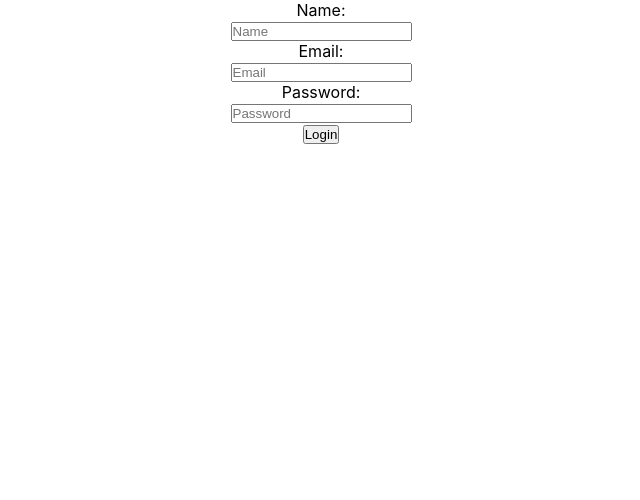
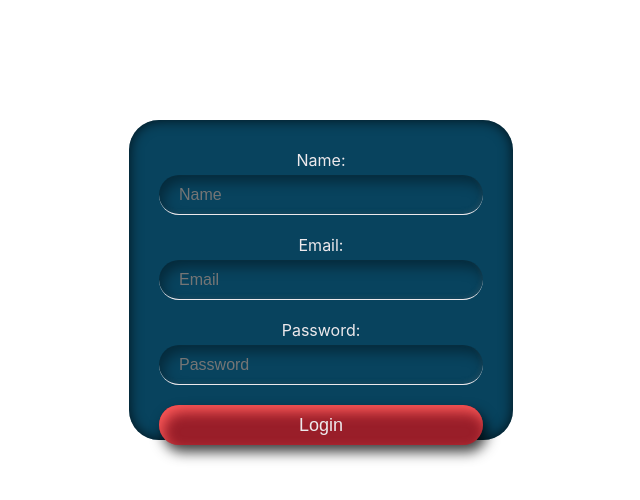
Before and after one commit to LeahWinters/rancidTomatillos, a React (Create React App) app: page /login in a window 1280 px wide. Shown: the top 500 px of the page, without its empty margins (319-959 px from the left). Built offline with nearby package versions, Linux system fonts and the light colour scheme; no server answers.

Commit message:
add styling for login page

```diff
--- a/src/Login/Login.css
+++ b/src/Login/Login.css
@@ -0,0 +1,54 @@
+/* colors:
+blue: #08435e
+red: #991e29
+white: #ede9ec
+light blue: #a1dcf7
+*/
+
+.login-page {
+  height: 100vh;
+}
+.Login {
+  background-color:#08435e;
+  border-radius: 30px;
+  box-shadow: inset 0px 0px 13px 0px #000000c2;;
+  color: #ede9ec;
+  height: 40%;
+  justify-self: center;
+  margin: auto;
+  margin-top: 15vh;
+  padding: 30px;
+  width: 30%;
+}
+
+.login-input {
+  margin-bottom: 20px;
+  width: 100%;
+}
+
+.password-input, .email-input, .name-input {
+  background: transparent;
+  border: none;
+  border-bottom: 1px solid #ede9ec;
+  box-shadow: inset 4px 7px 13px 0px #00000061, inset -2px -2px 4px 0px #8f8f8f1c;
+  border-radius: 30px;
+  color: black;
+  font-size: 16px;
+  height: 40px;
+  margin-top: 5px;
+  outline: none;
+  padding-left: 20px;
+  width: 100%;
+}
+
+.login-btn {
+  border: none;
+  outline: none;
+  height: 40px;
+  color: #ede9ec;
+  font-size: 18px;
+  background: #991e29;
+  border-radius: 20px;
+  box-shadow: 4px 7px 13px 0px #000000c2, inset 4px 7px 13px 0px #fb5858;
+  width: 100%
+}
--- a/src/MoviesContainer/MoviesContainer.js
+++ b/src/MoviesContainer/MoviesContainer.js
@@ -1,6 +1,6 @@
 import React from "react";
 import "./MoviesContainer.css";
-import MovieCard from "../MovieCard/MovieCard";
+import MovieCard from "../movieCard/MovieCard";
 
 const MoviesContainer = ( { allMovies } ) => {
   const movieCards = allMovies.map((movie) => {
```
